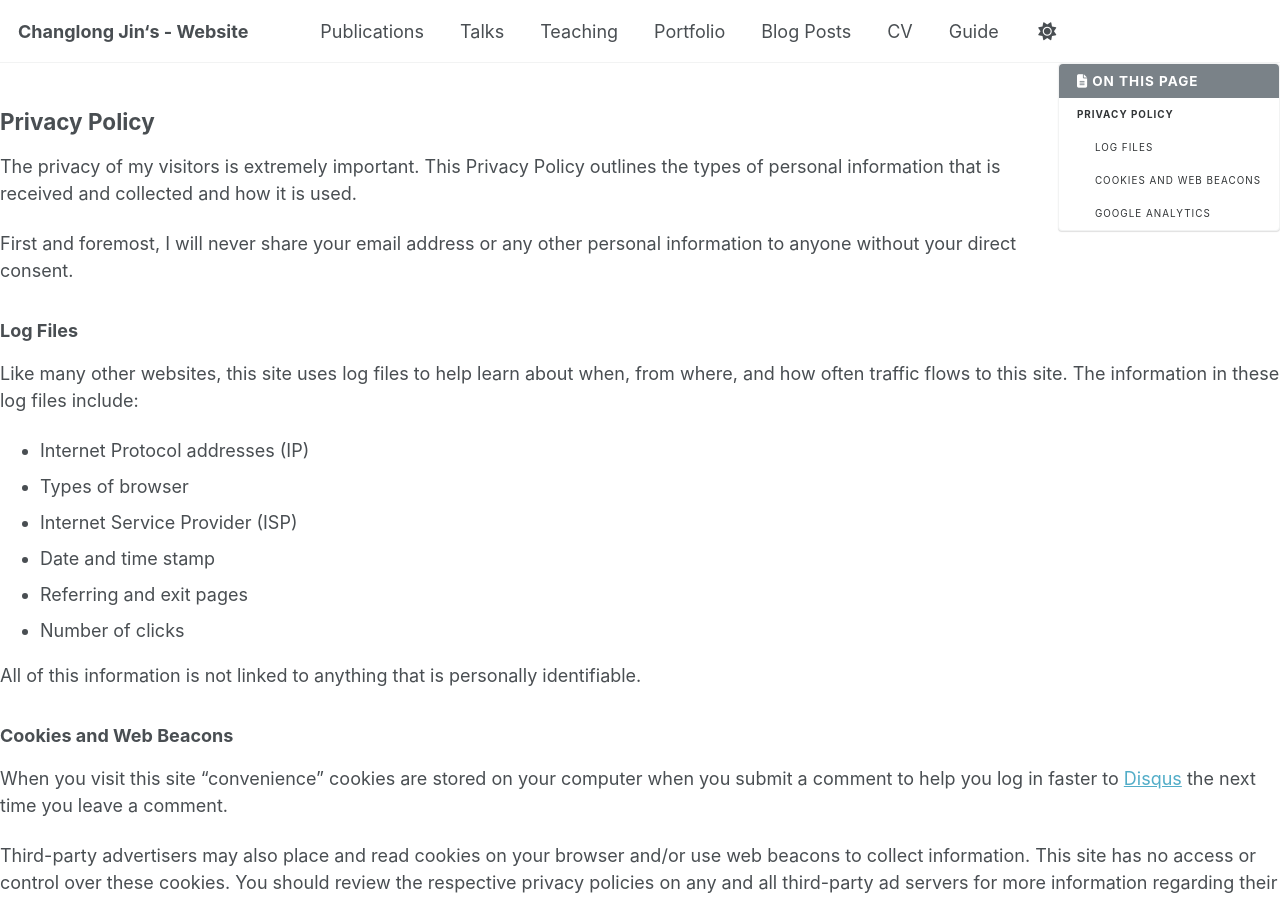
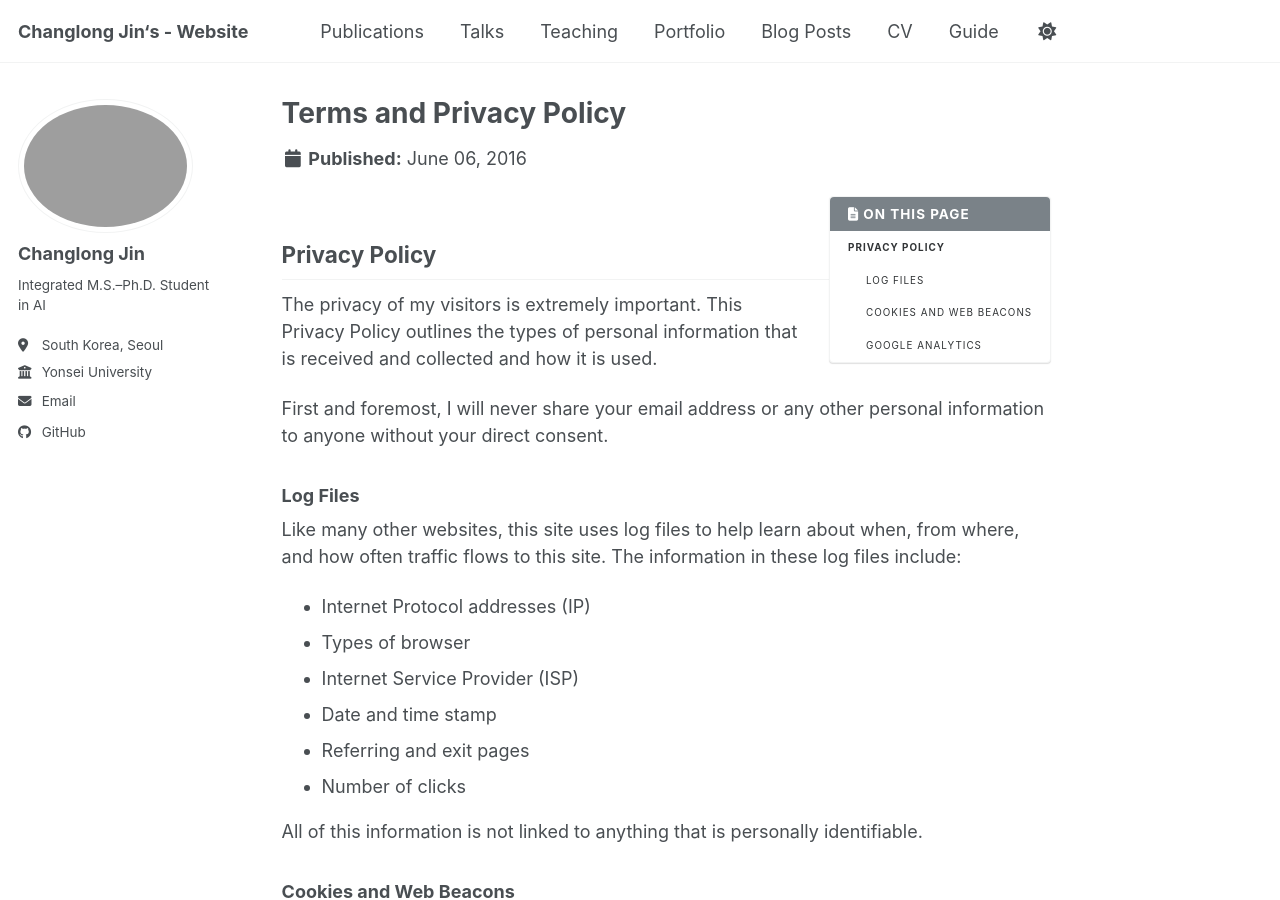
Before and after one commit to kimchanglong0128/kimchanglong0128.github.io, a Jekyll site: the page built from _pages/terms.md, in a window 1280 px wide and 900 px high. Built offline with Jekyll 4.4.1, drawn with Linux system fonts in a browser that asks for light colours; a script bundle is joined from its source files by our own code; our own code applies the rules of GitHub Pages for plain Markdown files; library files that are not in the unit come from our copies; some of the changed lines change nothing that is shown.

Commit message:
Update _config.yml

```diff
--- a/_config.yml
+++ b/_config.yml
@@ -238,9 +238,9 @@ collections:
 # These settings control how pages and collections are included in the site
 defaults:
   # _posts
-  - scope:
-      path: ""
-      type: posts
+  # - scope:
+  #     path: ""
+  #     type: posts
   #   values:
   #     layout: single
   #     author_profile: true
@@ -249,12 +249,12 @@ defaults:
   #     share: true
   #     related: true
   # _pages
-  # - scope:
-  #     path: ""
-  #     type: pages
-  #   values:
-  #     layout: single
-  #     author_profile: true
+  - scope:
+      path: ""
+      type: pages
+    values:
+      layout: single
+      author_profile: true
   # _teaching
   # - scope:
   #     path: ""
@@ -290,7 +290,6 @@ defaults:
   #     layout: talk
   #     author_profile: true
   #     share: true
-
 
 # Sass/SCSS
 sass:
```
